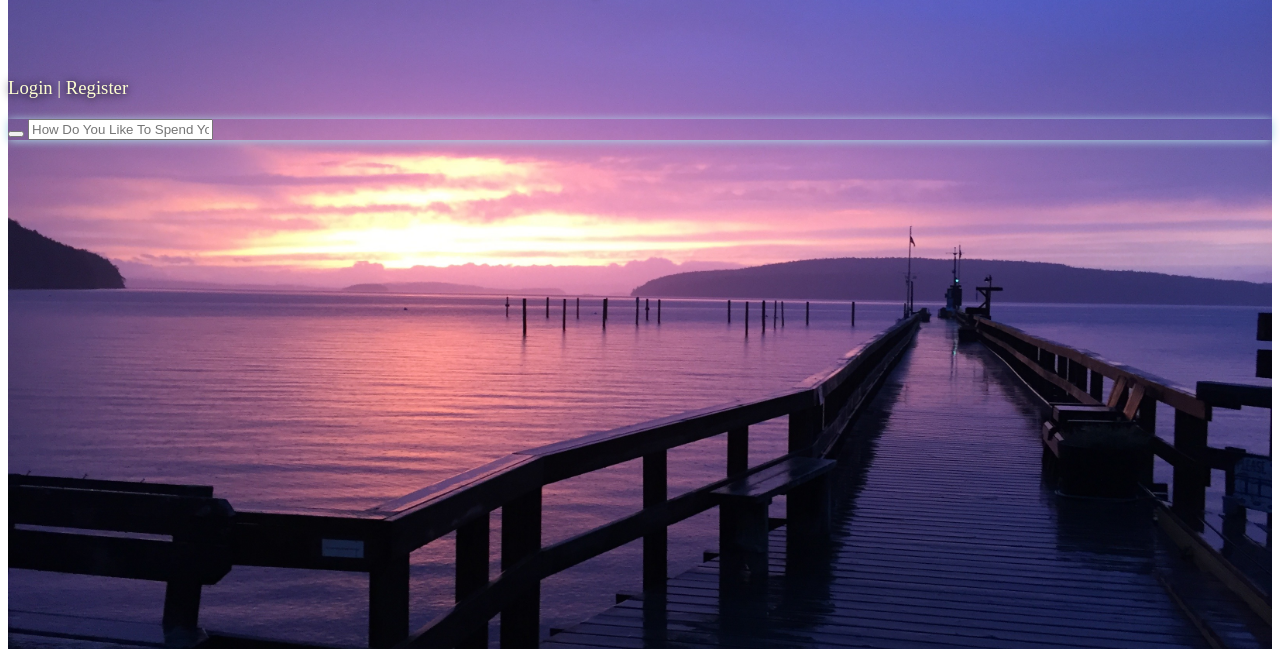
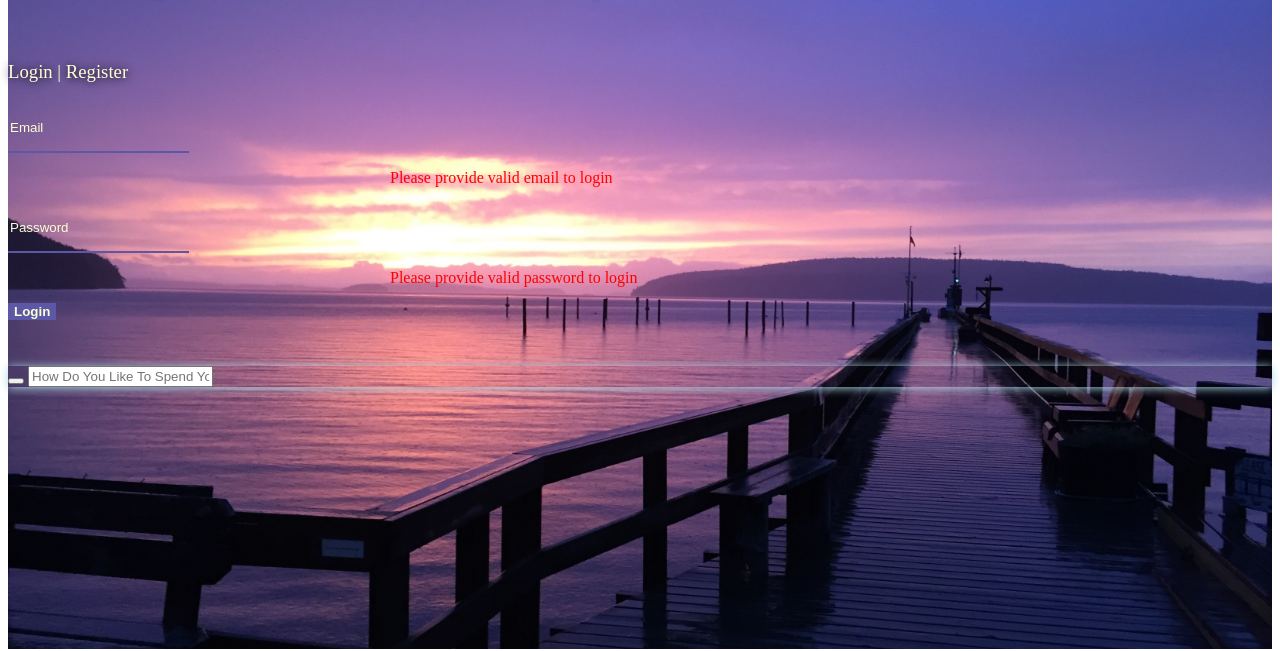
Before and after one commit to slavco86/Wikendr, a website: page templates/home.html in a window 1280 px wide. Shown: the part 159-810 px from the top of the page. Drawn offline with Linux system fonts and the light colour scheme; files that its build step writes are made by us from their sources; files whose address does not match are found by name.

Commit message:
Added login element to home page. Update controllers to allow login, user verification, retrieval user details fron database and redirecting to user profile page.

```diff
--- a/CSS/home_page.css
+++ b/CSS/home_page.css
@@ -6,12 +6,48 @@
     text-decoration: none;
     color: #fdfed2;
 }
+.form-group input{
+    background-color: transparent;
+    border: none;
+    border-bottom: solid 2px #5c57a7;
+    height: 50px;
+    box-shadow: none;
+    border-radius: 0;
+    color: #fdfed2;
+    max-width: 50vh;
+    margin: 0 auto;
+}
+.form-group input::placeholder{
+    color: #fdfed2;
+}
+.form-group input:focus{
+    box-shadow: 0px -10px 10px -10px #fdfed2 inset;
+    border-color: #fdfed2;
+}
+.alert, .alert-danger{
+    background-color: transparent !important;
+    border: none;
+    margin: 0 auto;
+    max-width: 500px;
+}
+#loginButton{
+    max-width: 50vh;
+    margin: 0 auto;
+    margin-bottom: 20px;
+    background-color: #5c57a7;
+    border: none;
+    margin-bottom: 30px;
+    color: #fdfed2;
+}
 #header-container{
     width: 100%;
     background-image: url("../img/home/home_header_background.jpg");
     background-size: cover;
     background-repeat: no-repeat;
     height: 100vh;
+}
+.help-block{
+    color: red;
 }
 #header-title{
     padding-top: 10vh;
@@ -24,7 +60,7 @@
     text-shadow: 0px 1px 5px black;
 }
 #links-row{
-    margin-top: 10vh;
+    margin-top: 8vh;
 }
 #links-col{
     float: none;
--- a/templates/home.html
+++ b/templates/home.html
@@ -8,12 +8,32 @@
     <!-- Links -->
     <section id="links-row" class="row">
     <div id="links-col" class="col-sm-12">
-      <h3 id="links" class="text-center"><a href="/accounts/user" id="link-login" class="links">Login</a>  | <a href="/accounts/register" id="link-register" class="links">Register</a></h3>
+      <h3 id="links" class="text-center"><a href="#" id="link-login" class="links" ng-click="showLogin()">Login</a>  | <a href="/accounts/register" id="link-register" class="links">Register</a></h3>
     </div>
   </section>
 
+<!-- Login Modal -->
+<div class="row">
+  <form name="loginForm" ng-submit="login(loginForm.$valid)" novalidate method="post" ng-show="loginShow">
+    <div class="form-group">
+      <div class="form-group">
+        <input type="text" name="email" ng-model="email" placeholder="Email" class="form-control" ng-pattern="/^([A-Za-z0-9_\-\.]){1,}\@([A-Za-z0-9_\-\.]){1,}\.([A-Za-z]){2,4}$/" ng-required="true">
+        <div class="alert alert-danger" ng-show="loginForm.email.$error.required && (!loginForm.email.$pristine || loginForm.$submitted)">
+        <p class="help-block" >Please provide valid email to login</p>
+        </div>
+      </div>
+      <div class="form-group">
+        <input type="password" name="password" ng-model="password" placeholder="Password" class="form-control" ng-required="true" ng-pattern="/^(?=.*[a-z])(?=.*[A-Z])(?=.*\d).+$/" ng-trim="false" ng-minlength="8" ng-maxlength="10">
+        <div class="alert alert-danger" ng-show="loginForm.password.$error.required && (!loginForm.password.$pristine || loginForm.$submitted)">
+        <p class="help-block">Please provide valid password to login</p>
+        </div>
+      </div>
+      <button id="loginButton" type="submit" class="btn btn-primary btn-lg btn-block "><strong>Login</strong></button>
+    </div>
+  </form>
+</div>
     <!-- Search Box -->
-<section id="search-row" class="row">
+<section id="search-row" class="row" ng-show="!loginShow">
   <article id="search-col" class="col-sm-6">
   <form id="search-form">
     <section id="search-box-wrapper" class="input-group">
```
Also changed, not shown: js/controller.js (+53 -9 lines), templates/register.html (line endings or trailing spaces), 2 other files.
